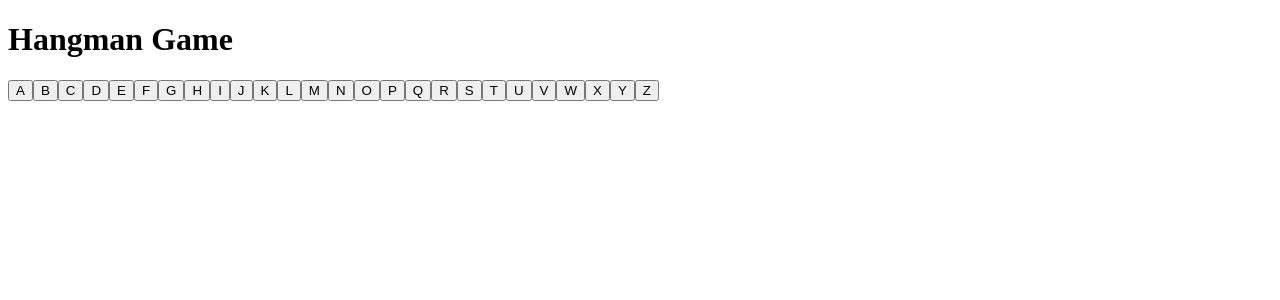
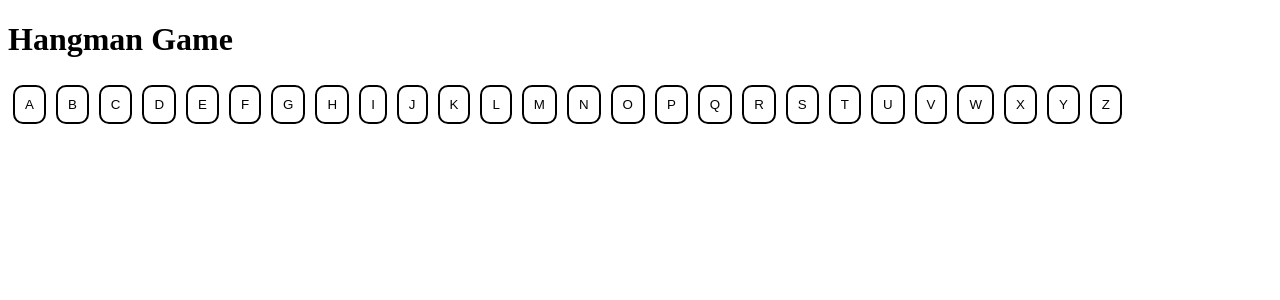
Before and after one commit to blackwakhu/hangman-react-typescript, a React (Vite) app: page / in a window 1280 px wide. Shown: the top 300 px of the page. Built offline with nearby package versions, Linux system fonts and the light colour scheme.

Commit message:
added some css

```diff
--- a/src/App.css
+++ b/src/App.css
@@ -1,2 +1,15 @@
 main {
 }
+
+button{
+  padding: 10px;
+  margin: 5px;
+  background: white;
+  border: 2px black solid;
+  border-radius: 10px;
+}
+
+button:hover{
+  background: #00ff00;
+  border: #00ffff;
+}
--- a/src/App.tsx
+++ b/src/App.tsx
@@ -2,7 +2,15 @@ import './App.css'
 import { useState } from 'react'
 
 const letters: string = ["A", "B", "C", "D", "E", "F", "G", "H", "I", "J", "K", "L", "M", "N", "O", "P", "Q", "R", "S","T", "U", "V", "W", "X", "Y", "Z"]
-const vocabulary: string = [ "Apple", "Book", "Chair", "Dog", "Elephant", "Flower", "Guitar", "House", "Ice cream", "Jacket", "Key", "Lamp", "Mountain", "Notebook", "Ocean", "Pencil", "Quilt", "River", "Shoe", "Table", "Umbrella", "Vase", "Window", "Xylophone", "Yarn", "Zebra", "Balloon", "Cake", "Desk", "Egg", "Fork", "Globe", "Harp", "Ink", "Jelly", "Kite", "Ladder", "Mirror", "Newspaper", "Owl", "Pear", "Quill", "Rope", "Sock", "Train", "Violin", "Watermelon", "Xanthophyll", "Yarn", "Zipper", "Anchor", "Bed", "Candle", "Doll", "Eraser", "Feather", "Giraffe", "Hinge", "Igloo", "Jam", "Kangaroo", "Lemon", "Mango", "Notebook", "Orange", "Pillow", "Quartz", "Raspberry", "Scarf", "Toothbrush", "Umbrella", "Vase", "Wagon", "Xylophone", "Yak", "Zipper", "Acorn", "Balloon", "Crayon", "Diamond", "Eggplant", "Feather", "Grape", "Hammock", "Icicle", "Jar", "Kiwi", "Lollipop", "Mushroom", "Nest", "Octopus", "Pineapple", "Quill", "Rabbit", "Scarf", "Telescope", "Unicorn", "Vase", "Wagon", "Yo-yo"
+const vocabulary: string = [
+  "Apple", "Book", "Chair", "Dog", "Elephant", "Flower", "Guitar", "House", "Ice cream", "Jacket", "Key", "Lamp", "Mountain",
+  "Notebook", "Ocean", "Pencil", "Quilt", "River", "Shoe", "Table", "Umbrella", "Vase", "Window", "Xylophone", "Yarn", "Zebra",
+  "Balloon", "Cake", "Desk", "Egg", "Fork", "Globe", "Harp", "Ink", "Jelly", "Kite", "Ladder", "Mirror", "Newspaper", "Owl",
+  "Pear", "Quill", "Rope", "Sock", "Train", "Violin", "Watermelon", "Xanthophyll", "Yarn", "Zipper", "Anchor", "Bed", "Candle",
+  "Doll", "Eraser", "Feather", "Giraffe", "Hinge", "Igloo", "Jam", "Kangaroo", "Lemon", "Mango", "Notebook", "Orange", "Pillow",
+  "Quartz", "Raspberry", "Scarf", "Toothbrush", "Umbrella", "Vase", "Wagon", "Xylophone", "Yak", "Zipper", "Acorn", "Balloon",
+  "Crayon", "Diamond", "Eggplant", "Feather", "Grape", "Hammock", "Icicle", "Jar", "Kiwi", "Lollipop", "Mushroom", "Nest",
+  "Octopus", "Pineapple", "Quill", "Rabbit", "Scarf", "Telescope", "Unicorn", "Vase", "Wagon", "Yo-yo"
 ]
 
 export default function App() {
@@ -13,8 +21,8 @@ export default function App() {
       <div>
         <p></p>
         <div>
-          {letters.map((letter) => (
-            <button>{letter}</button>
+          {letters.map((letter, index) => (
+            <button key={index}>{letter}</button>
           ))}
         </div>
       </div>
```
